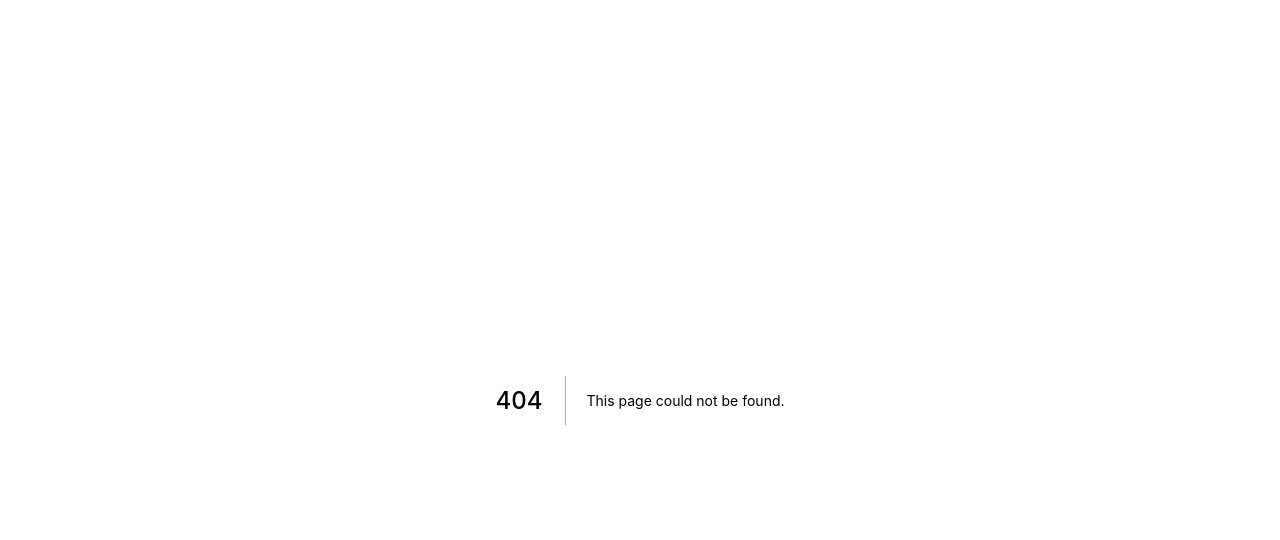
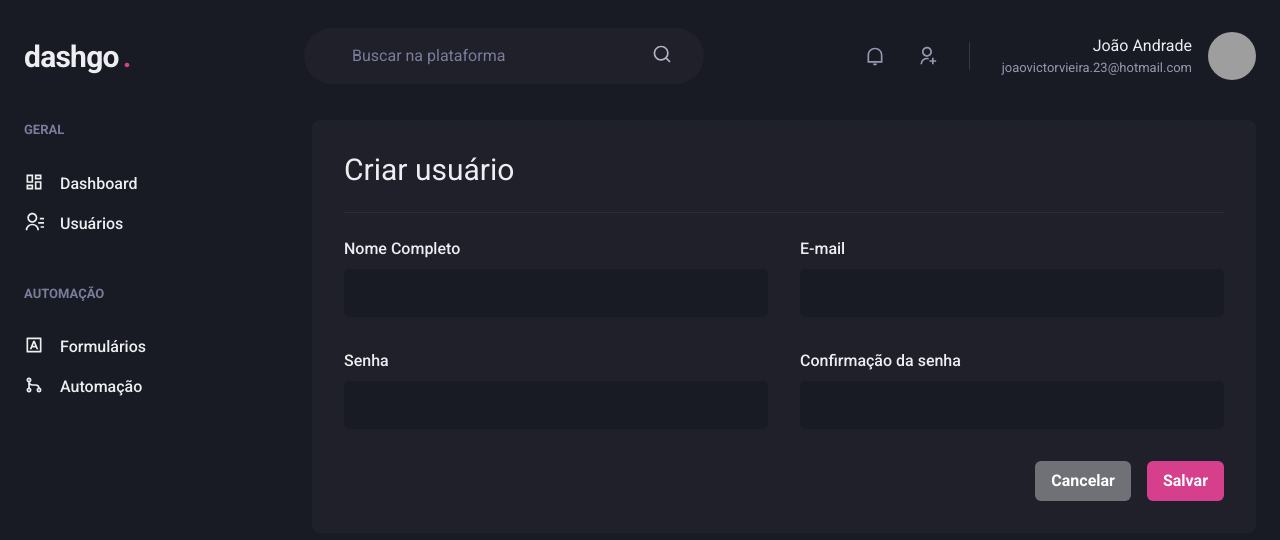
Before and after one commit to joaovieira23/dashgo, a Next.js app: page /users/create in a window 1280 px wide. Before the commit this address had no page. Shown: the top 540 px of the page. Built offline with nearby package versions, Linux system fonts and the light colour scheme; grey boxes are pictures that could not be loaded.

Commit message:
feat: create user form page

```diff
--- /dev/null
+++ b/src/pages/users/create.tsx
@@ -0,0 +1,51 @@
+import {
+    Box,
+    Flex,
+    Heading,
+    Divider,
+    VStack,
+    HStack,
+    Button,
+    SimpleGrid,
+} from '@chakra-ui/react';
+import { Input } from '../../components/Form/Input';
+
+import { Header } from '../../components/Header';
+import { Sidebar } from '../../components/Sidebar';
+
+export default function CreateUser() {
+    return (
+        <Box>
+            <Header />
+
+            <Flex w="100%" my="6" maxWidth={1480} mx="auto" px="6">
+                <Sidebar />
+
+                <Box flex="1" borderRadius={8} bg="gray.800" p="8">
+                    <Heading size="lg" fontWeight="normal">Criar usuário</Heading>
+
+                    <Divider my="6" borderColor="gray.700" />
+
+                    <VStack spacing="8">
+                        <SimpleGrid minChildWidth="240px" spacing="8" w="100%">
+                            <Input name="name" label="Nome Completo" />
+                            <Input name="email" type="email" label="E-mail" />
+                        </SimpleGrid>
+
+                        <SimpleGrid minChildWidth="240px" spacing="8" w="100%">
+                            <Input name="password" type="password" label="Senha" />
+                            <Input name="password_confirmation" type="password" label="Confirmação da senha" />
+                        </SimpleGrid>
+                    </VStack>
+
+                    <Flex mt="8" justify="flex-end">
+                        <HStack spacing="4">
+                            <Button colorScheme="whiteAlpha">Cancelar</Button>
+                            <Button colorScheme="pink">Salvar</Button>
+                        </HStack>
+                    </Flex>
+                </Box>
+            </Flex>
+        </Box>
+    );
+};
```
